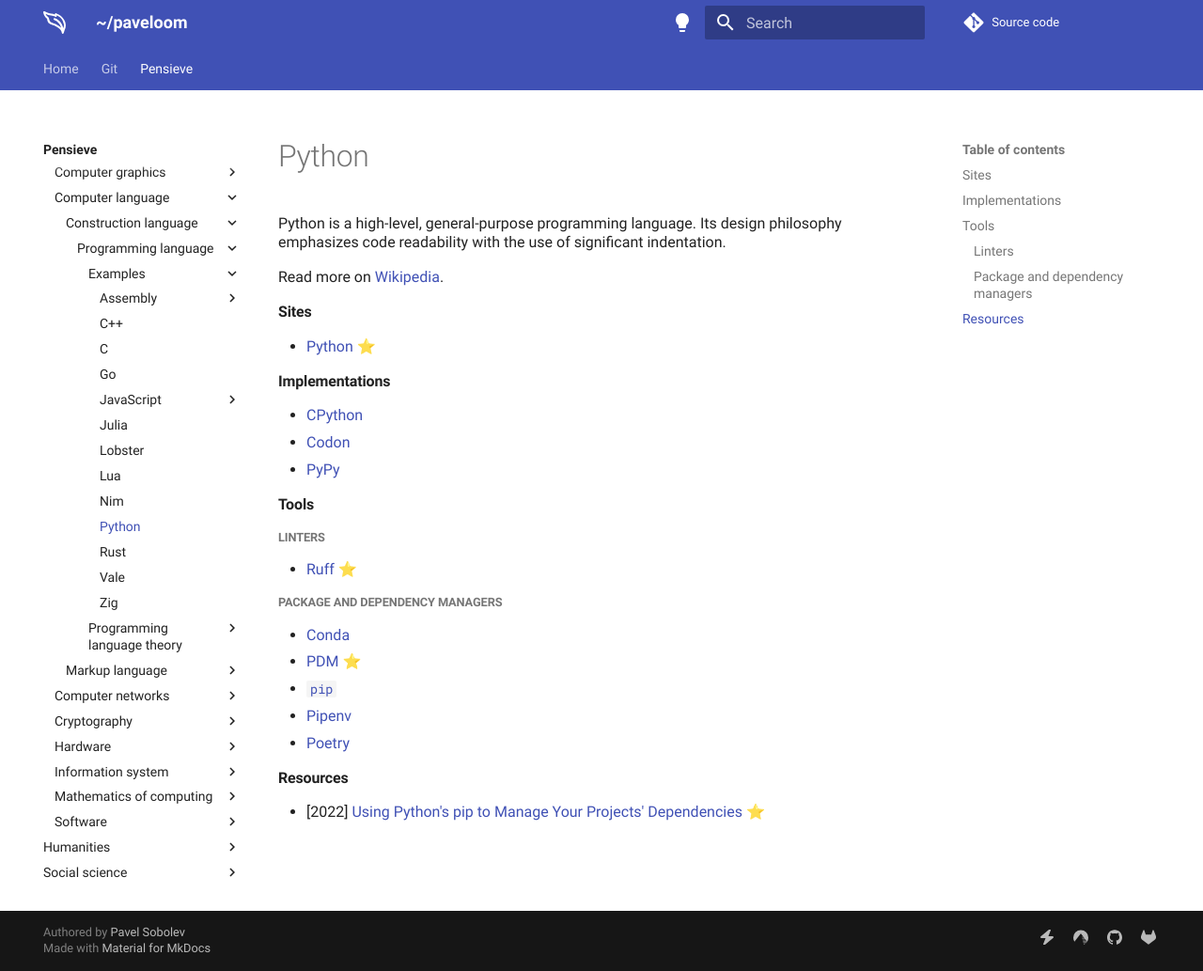
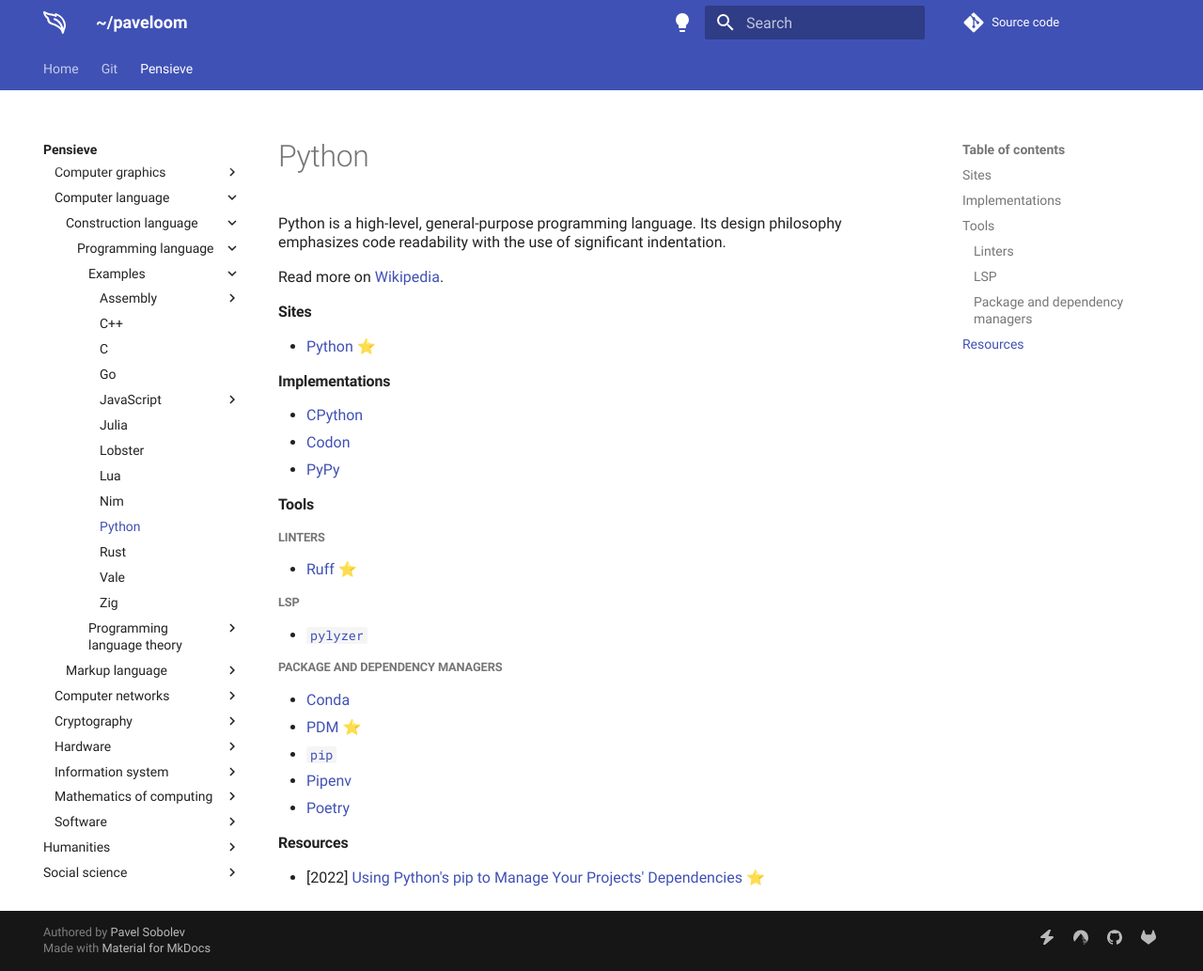
Before and after one commit to paveloom/paveloom.dev, an MkDocs documentation site: the page built from content/pensieve/python.md, in a window 1280 px wide and 1033 px high. Shown: the whole window at 94% size. Built offline with MkDocs 1.6.1 and Material for MkDocs 9.7.7, drawn with Linux system fonts in a browser that asks for light colours; comment, search, counter and statistics services are not loaded.

Commit message:
Pensieve: update the Python page.

```diff
--- a/content/pensieve/python.md
+++ b/content/pensieve/python.md
@@ -17,6 +17,9 @@
 ##### Linters
 - [Ruff](https://github.com/charliermarsh/ruff) ⭐
 
+##### LSP
+- [`pylyzer`](https://github.com/mtshiba/pylyzer)
+
 ##### Package and dependency managers
 - [Conda](https://conda.io)
 - [PDM](https://pdm.fming.dev) ⭐
```
